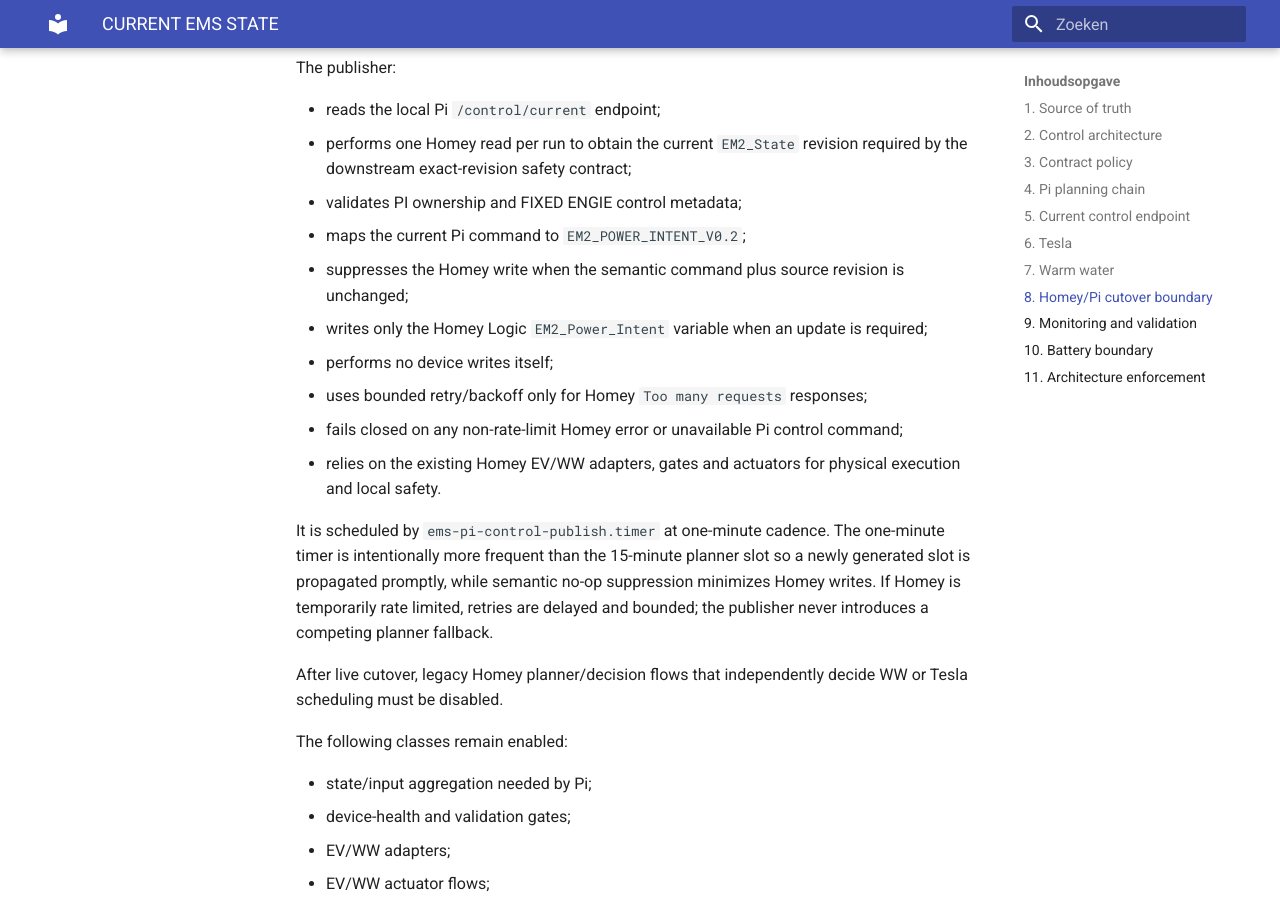
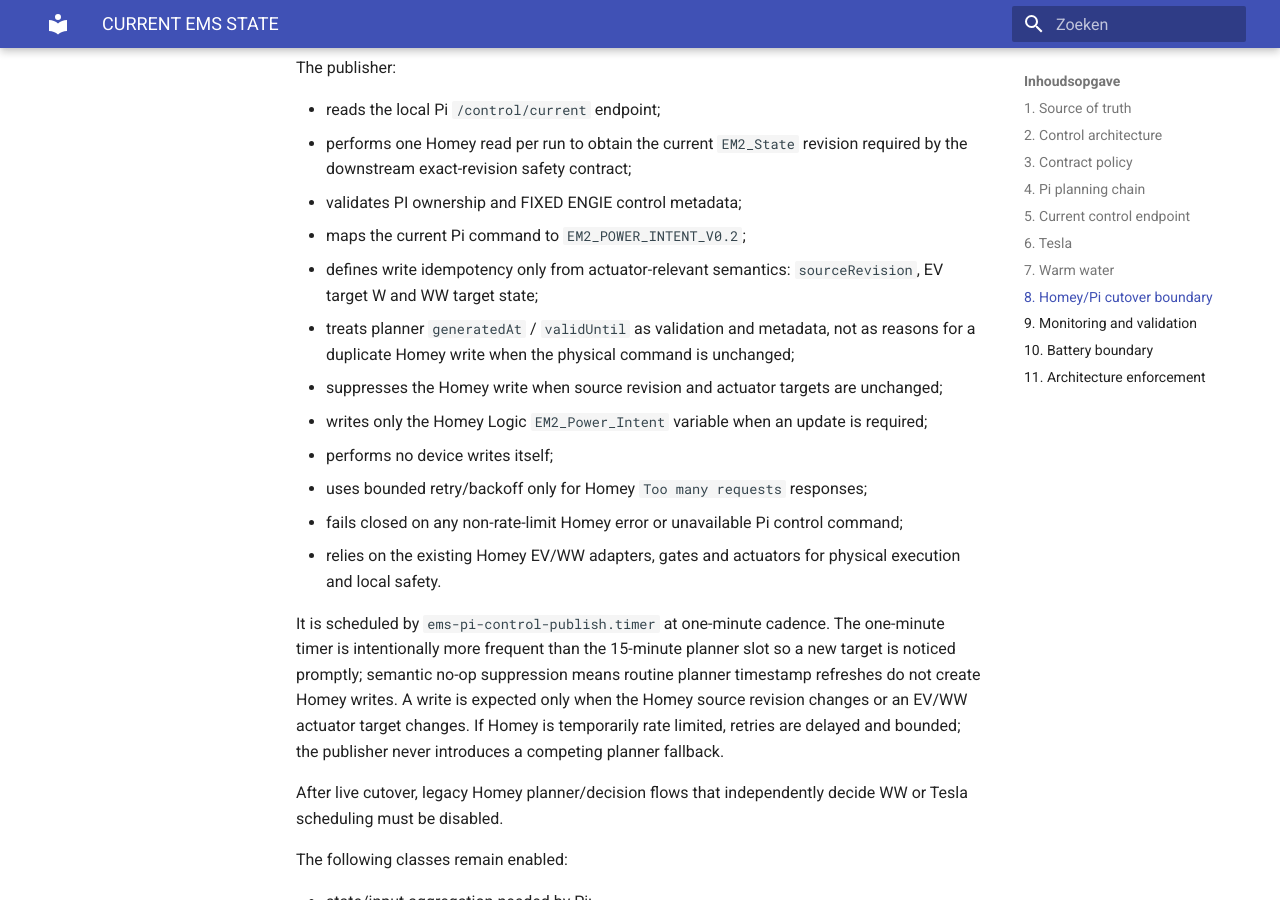
Before and after one commit to OnsKasteeltje/homey-energy-manual, an MkDocs documentation site: the page built from docs/architecture/CURRENT-EMS-STATE.md, in a window 1280 px wide and 900 px high, scrolled down 4805 px. Built offline with MkDocs 1.6.1 and Material for MkDocs 9.7.7, drawn with Linux system fonts in a browser that asks for light colours.

Commit message:
Document actuator-semantic Homey write suppression

```diff
--- a/docs/architecture/CURRENT-EMS-STATE.md
+++ b/docs/architecture/CURRENT-EMS-STATE.md
@@ -169,14 +169,16 @@
 - performs one Homey read per run to obtain the current `EM2_State` revision required by the downstream exact-revision safety contract;
 - validates PI ownership and FIXED ENGIE control metadata;
 - maps the current Pi command to `EM2_POWER_INTENT_V0.2`;
-- suppresses the Homey write when the semantic command plus source revision is unchanged;
+- defines write idempotency only from actuator-relevant semantics: `sourceRevision`, EV target W and WW target state;
+- treats planner `generatedAt` / `validUntil` as validation and metadata, not as reasons for a duplicate Homey write when the physical command is unchanged;
+- suppresses the Homey write when source revision and actuator targets are unchanged;
 - writes only the Homey Logic `EM2_Power_Intent` variable when an update is required;
 - performs no device writes itself;
 - uses bounded retry/backoff only for Homey `Too many requests` responses;
 - fails closed on any non-rate-limit Homey error or unavailable Pi control command;
 - relies on the existing Homey EV/WW adapters, gates and actuators for physical execution and local safety.
 
-It is scheduled by `ems-pi-control-publish.timer` at one-minute cadence. The one-minute timer is intentionally more frequent than the 15-minute planner slot so a newly generated slot is propagated promptly, while semantic no-op suppression minimizes Homey writes. If Homey is temporarily rate limited, retries are delayed and bounded; the publisher never introduces a competing planner fallback.
+It is scheduled by `ems-pi-control-publish.timer` at one-minute cadence. The one-minute timer is intentionally more frequent than the 15-minute planner slot so a new target is noticed promptly; semantic no-op suppression means routine planner timestamp refreshes do not create Homey writes. A write is expected only when the Homey source revision changes or an EV/WW actuator target changes. If Homey is temporarily rate limited, retries are delayed and bounded; the publisher never introduces a competing planner fallback.
 
 After live cutover, legacy Homey planner/decision flows that independently decide WW or Tesla scheduling must be disabled.
 
```
